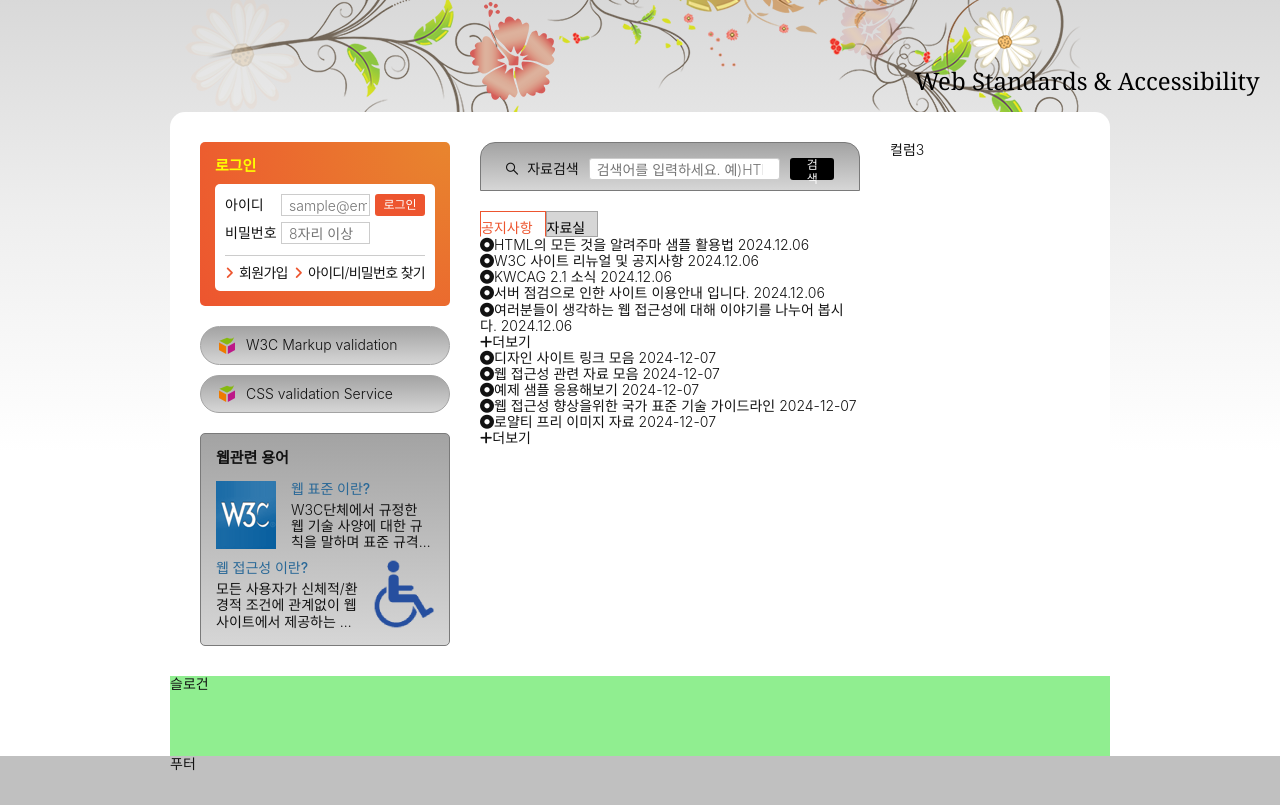
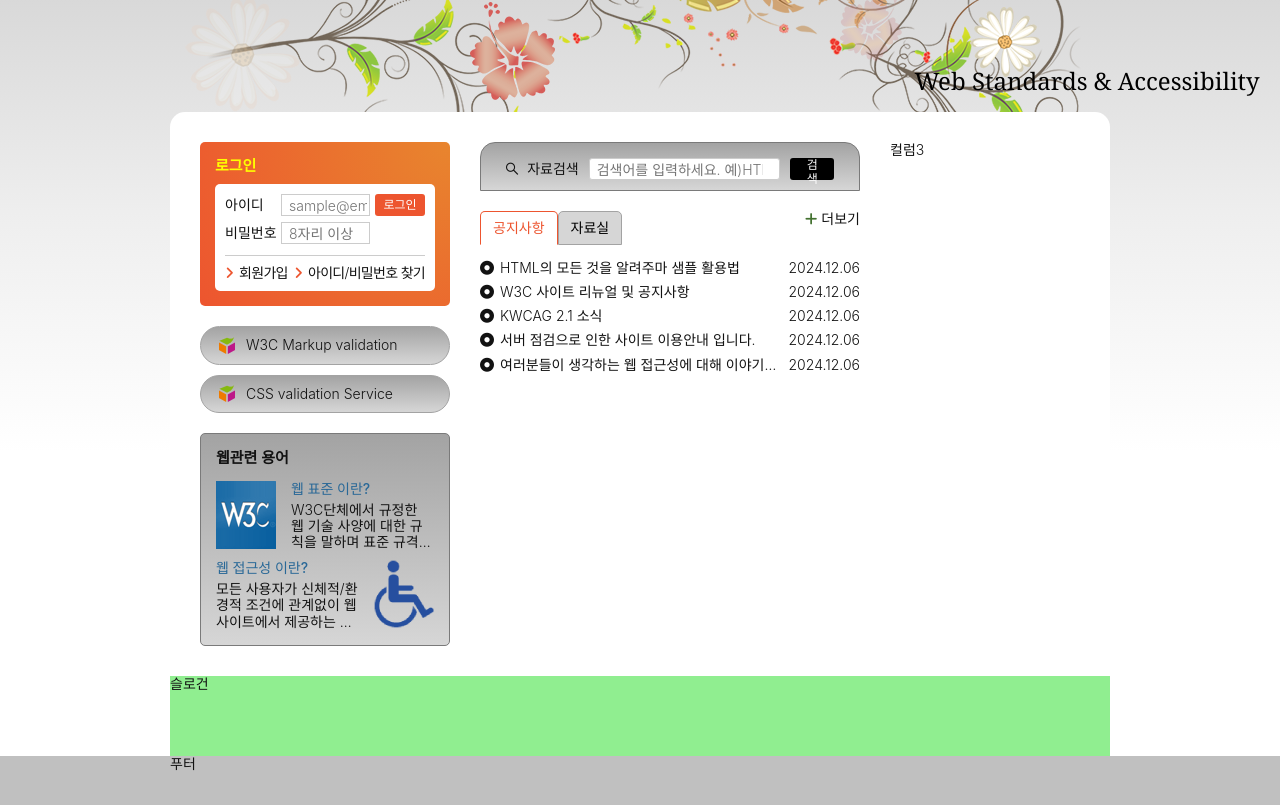
Before and after one commit to itwasnothing/multi, a plain HTML site: page index.html in a window 1280 px wide. Shown: the part 125-930 px from the top of the page. Drawn offline with Linux system fonts and the light colour scheme; a web font is replaced by a local one.

Commit message:
공지사항 및 자료실 (목록, 자바스크립) 구현

```diff
--- a/styles/components.css
+++ b/styles/components.css
@@ -56,3 +56,14 @@
     color: var(--orangered);
   }
 }
+
+/* 더보기 링크 */
+.more {
+  display: inline-flex;
+  gap: 4px;
+  align-items: center;
+
+  span {
+    color: var(--green);
+  }
+}
--- a/styles/main.css
+++ b/styles/main.css
@@ -402,13 +402,52 @@
   [role="tab"] {
     background: var(--gray-400);
     border: 1px solid var(--gray-600);
-    padding: 8px 12px 0 0;
+    padding: 8px 12px;
+    border-radius: 5px 5px 0 0;
 
     &[aria-selected="true"] {
       background: var(--white);
       color: var(--orangered);
       border-color: currentColor currentColor transparent currentColor;
     }
+  }
+
+  ul {
+    display: flex;
+    flex-flow: column nowrap;
+    gap: 8px;
+    margin-top: 15px;
+
+    li {
+      display: flex;
+      gap: 1px;
+      flex-flow: row nowrap;
+    }
+
+    a {
+      flex-grow: 1;
+      overflow: hidden;
+      text-overflow: ellipsis;
+      white-space: nowrap;
+
+      span {
+        margin-right: 6px;
+      }
+    }
+
+    time {
+      flex-shrink: 0;
+    }
+  }
+
+  .more {
+    position: absolute;
+    top: 0;
+    right: 0;
+  }
+
+  .is-hidden {
+    display: none;
   }
 }
 
```
